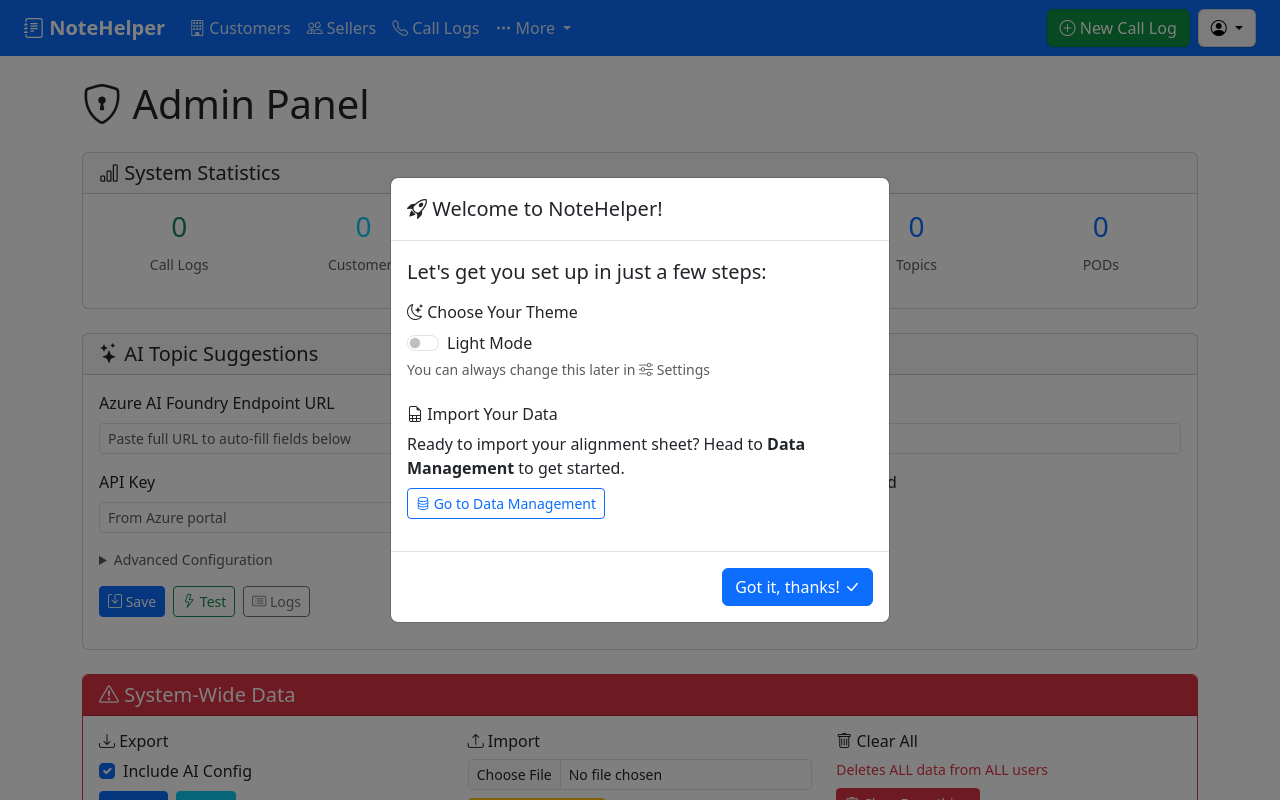
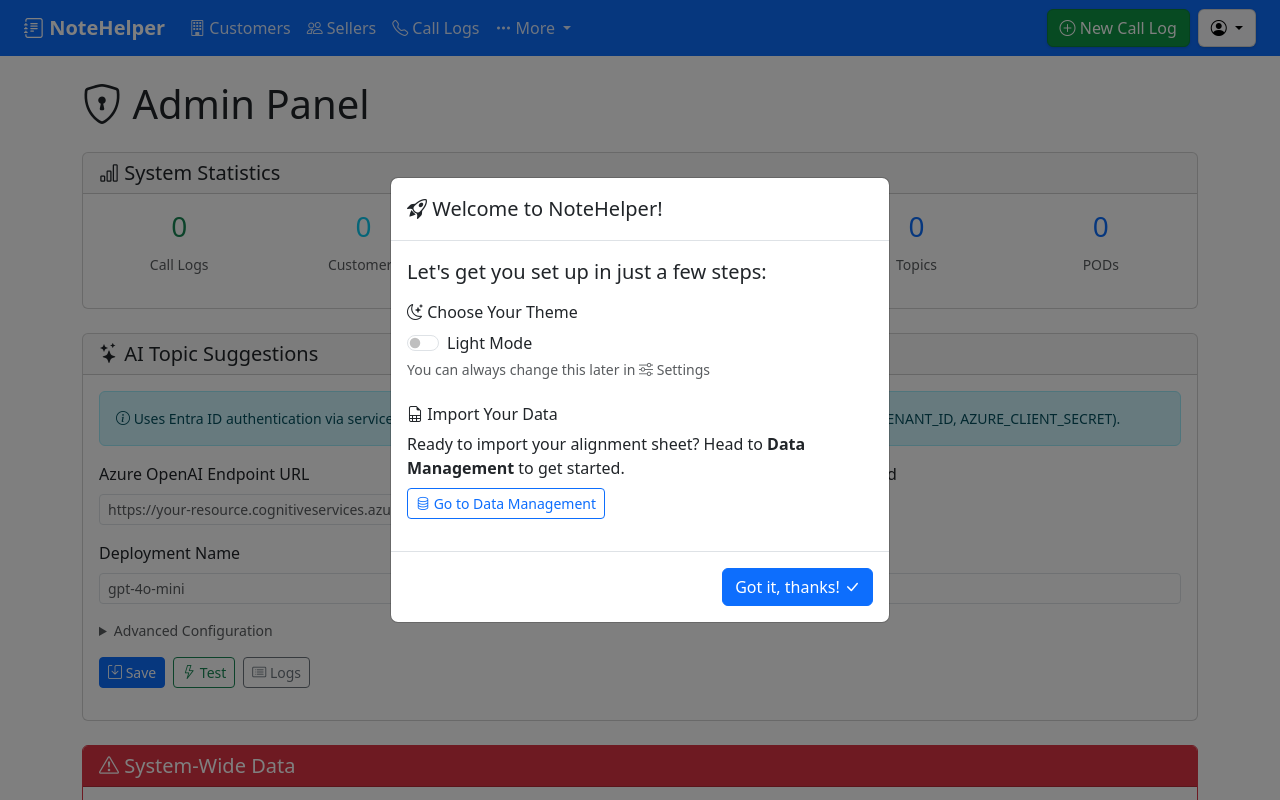
Before and after one commit to rablaine/NoteHelper, a Flask app: page /admin in a window 1280 px wide. Run offline with Flask 3, Linux system fonts and the light colour scheme; data comes from the database, SQL or seed files in the repository; data that the repository does not hold is empty; some libraries are stand-ins or nearby versions.

Commit message:
feat: switch AI auth from API key to Entra ID (service principal)

```diff
--- a/app/routes/admin.py
+++ b/app/routes/admin.py
@@ -78,63 +78,60 @@ def api_admin_ai_config_update():
 
 @admin_bp.route('/api/admin/ai-config/test', methods=['POST'])
 def api_admin_ai_config_test():
-    """Test AI configuration by making a sample API call."""
+    """Test AI configuration by making a sample API call using Entra ID auth."""
+    import os
+    from openai import AzureOpenAI
+    from azure.identity import ClientSecretCredential, get_bearer_token_provider
+
     # Get current form values from request instead of database
     data = request.get_json() or {}
     endpoint_url = data.get('endpoint_url', '').strip()
-    api_key = data.get('api_key', '').strip()
     deployment_name = data.get('deployment_name', '').strip()
+    api_version = data.get('api_version', '2024-12-01-preview').strip()
 
     # Validate required fields
-    if not endpoint_url or not api_key or not deployment_name:
-        return jsonify({'error': 'Please fill in endpoint URL, API key, and deployment name before testing'}), 400
+    if not endpoint_url or not deployment_name:
+        return jsonify({'error': 'Please fill in endpoint URL and deployment name before testing'}), 400
+
+    # Check for service principal credentials in environment
+    client_id = os.environ.get('AZURE_CLIENT_ID')
+    client_secret = os.environ.get('AZURE_CLIENT_SECRET')
+    tenant_id = os.environ.get('AZURE_TENANT_ID')
+
+    if not all([client_id, client_secret, tenant_id]):
+        return jsonify({'error': 'Missing Azure service principal environment variables (AZURE_CLIENT_ID, AZURE_CLIENT_SECRET, AZURE_TENANT_ID)'}), 400
 
     try:
-        import requests
+        # Create credential and token provider
+        credential = ClientSecretCredential(
+            tenant_id=tenant_id,
+            client_id=client_id,
+            client_secret=client_secret
+        )
+        token_provider = get_bearer_token_provider(
+            credential,
+            "https://cognitiveservices.azure.com/.default"
+        )
 
-        # Azure AI Foundry Serverless API uses direct HTTP calls with Bearer auth
-        # Construct full URL - if user included /chat/completions, use as-is, otherwise append it
-        full_url = endpoint_url
-        if not full_url.endswith('/chat/completions'):
-            full_url = full_url.rstrip('/') + '/chat/completions'
+        # Create Azure OpenAI client
+        client = AzureOpenAI(
+            api_version=api_version,
+            azure_endpoint=endpoint_url,
+            azure_ad_token_provider=token_provider,
+        )
 
-        # Add api-version parameter from form (user can specify which version)
-        api_version = data.get('api_version', '2024-08-01-preview').strip()
-        full_url = f"{full_url}?api-version={api_version}"
-
-        headers = {
-            "Content-Type": "application/json",
-            "Authorization": f"Bearer {api_key}"
-        }
-
-        payload = {
-            "messages": [
+        response = client.chat.completions.create(
+            messages=[
                 {"role": "system", "content": "You are a helpful assistant."},
                 {"role": "user", "content": "Say 'Connection successful!' and nothing else."}
             ],
-            "max_completion_tokens": 20,
-            "model": deployment_name
-        }
-
-        response = requests.post(full_url, headers=headers, json=payload, timeout=30)
-        response.raise_for_status()
-
-        result_data = response.json()
-        result = result_data['choices'][0]['message']['content'].strip()
-        return jsonify({'success': True, 'message': 'Connection successful!', 'response': result})
+            max_tokens=20,
+            model=deployment_name
+        )
 
         result = response.choices[0].message.content.strip()
         return jsonify({'success': True, 'message': 'Connection successful!', 'response': result})
 
-    except requests.exceptions.RequestException as e:
-        error_msg = str(e)
-        if hasattr(e, 'response') and e.response is not None:
-            try:
-                error_detail = e.response.json()
-                error_msg = f"{e.response.status_code} - {error_detail}"
-            except:
-                error_msg = f"{e.response.status_code} - {e.response.text}"
-        return jsonify({'success': False, 'error': f'Connection failed: {error_msg}'}), 400
     except Exception as e:
         error_msg = str(e)
         return jsonify({'success': False, 'error': f'Connection failed: {error_msg}'}), 400
--- a/requirements.txt
+++ b/requirements.txt
@@ -23,6 +23,7 @@ Flask-DebugToolbar==0.14.1
 
 # AI/ML
 openai==1.58.1
+azure-identity==1.19.0
 
 # Production Server
 gunicorn==21.2.0
--- a/templates/admin_panel.html
+++ b/templates/admin_panel.html
@@ -61,18 +61,16 @@
             </div>
             <div class="card-body">
                 <form id="aiConfigForm">
-                    <div class="mb-3">
-                        <label for="aiFullUrl" class="form-label">Azure AI Foundry Endpoint URL</label>
-                        <input type="text" class="form-control form-control-sm" id="aiFullUrl"
-                               placeholder="Paste full URL to auto-fill fields below">
+                    <div class="alert alert-info small mb-3">
+                        <i class="bi bi-info-circle"></i> Uses Entra ID authentication via service principal configured in environment variables (AZURE_CLIENT_ID, AZURE_TENANT_ID, AZURE_CLIENT_SECRET).
                     </div>
 
                     <div class="row mb-3">
                         <div class="col-md-8">
-                            <label for="aiApiKey" class="form-label">API Key</label>
-                            <input type="password" class="form-control form-control-sm" id="aiApiKey"
-                                   value="{{ ai_config.api_key or '' }}"
-                                   placeholder="From Azure portal">
+                            <label for="aiEndpoint" class="form-label">Azure OpenAI Endpoint URL</label>
+                            <input type="url" class="form-control form-control-sm" id="aiEndpoint"
+                                   value="{{ ai_config.endpoint_url or '' }}"
+                                   placeholder="https://your-resource.cognitiveservices.azure.com/">
                         </div>
                         <div class="col-md-2">
                             <label class="form-label">Enabled</label>
@@ -82,31 +80,24 @@
                         </div>
                     </div>
 
+                    <div class="row mb-3">
+                        <div class="col-md-6">
+                            <label for="aiDeployment" class="form-label">Deployment Name</label>
+                            <input type="text" class="form-control form-control-sm" id="aiDeployment"
+                                   value="{{ ai_config.deployment_name or '' }}"
+                                   placeholder="gpt-4o-mini">
+                        </div>
+                        <div class="col-md-6">
+                            <label for="aiApiVersion" class="form-label">API Version</label>
+                            <input type="text" class="form-control form-control-sm" id="aiApiVersion"
+                                   value="{{ ai_config.api_version or '2024-12-01-preview' }}"
+                                   placeholder="2024-12-01-preview">
+                        </div>
+                    </div>
+
                     <details class="mb-3">
                         <summary style="cursor: pointer;" class="text-muted small">Advanced Configuration</summary>
-                        <div class="row mt-2">
-                            <div class="col-md-12 mb-2">
-                                <label for="aiEndpoint" class="form-label small">Endpoint URL</label>
-                                <input type="url" class="form-control form-control-sm" id="aiEndpoint"
-                                       value="{{ ai_config.endpoint_url or '' }}"
-                                       placeholder="Auto-filled">
-                            </div>
-                        </div>
-                        <div class="row">
-                            <div class="col-md-6 mb-2">
-                                <label for="aiDeployment" class="form-label small">Deployment Name</label>
-                                <input type="text" class="form-control form-control-sm" id="aiDeployment"
-                                       value="{{ ai_config.deployment_name or '' }}"
-                                       placeholder="Auto-filled">
-                            </div>
-                            <div class="col-md-6 mb-2">
-                                <label for="aiApiVersion" class="form-label small">API Version</label>
-                                <input type="text" class="form-control form-control-sm" id="aiApiVersion"
-                                       value="{{ ai_config.api_version or '2024-08-01-preview' }}"
-                                       placeholder="Auto-filled">
-                            </div>
-                        </div>
-                        <div class="mb-2">
+                        <div class="mb-2 mt-2">
                             <label for="aiSystemPrompt" class="form-label small">System Prompt</label>
                             <textarea class="form-control form-control-sm" id="aiSystemPrompt" rows="3">{{ ai_config.system_prompt }}</textarea>
                         </div>
@@ -250,7 +241,6 @@ document.getElementById('aiConfigForm').addEventListener('submit', function(e) {
     const data = {
         enabled: document.getElementById('aiEnabled').checked,
         endpoint_url: document.getElementById('aiEndpoint').value.trim(),
-        api_key: document.getElementById('aiApiKey').value.trim(),
         deployment_name: document.getElementById('aiDeployment').value.trim(),
         api_version: document.getElementById('aiApiVersion').value.trim(),
         system_prompt: document.getElementById('aiSystemPrompt').value.trim()
@@ -283,7 +273,6 @@ document.getElementById('testAiBtn').addEventListener('click', function() {
     // Get current form values to test
     const testData = {
         endpoint_url: document.getElementById('aiEndpoint').value.trim(),
-        api_key: document.getElementById('aiApiKey').value.trim(),
         deployment_name: document.getElementById('aiDeployment').value.trim(),
         api_version: document.getElementById('aiApiVersion').value.trim()
     };
```
Also changed, not shown: app/routes/ai.py (+55 -68 lines), tests/test_ai.py (+87 -97 lines).
